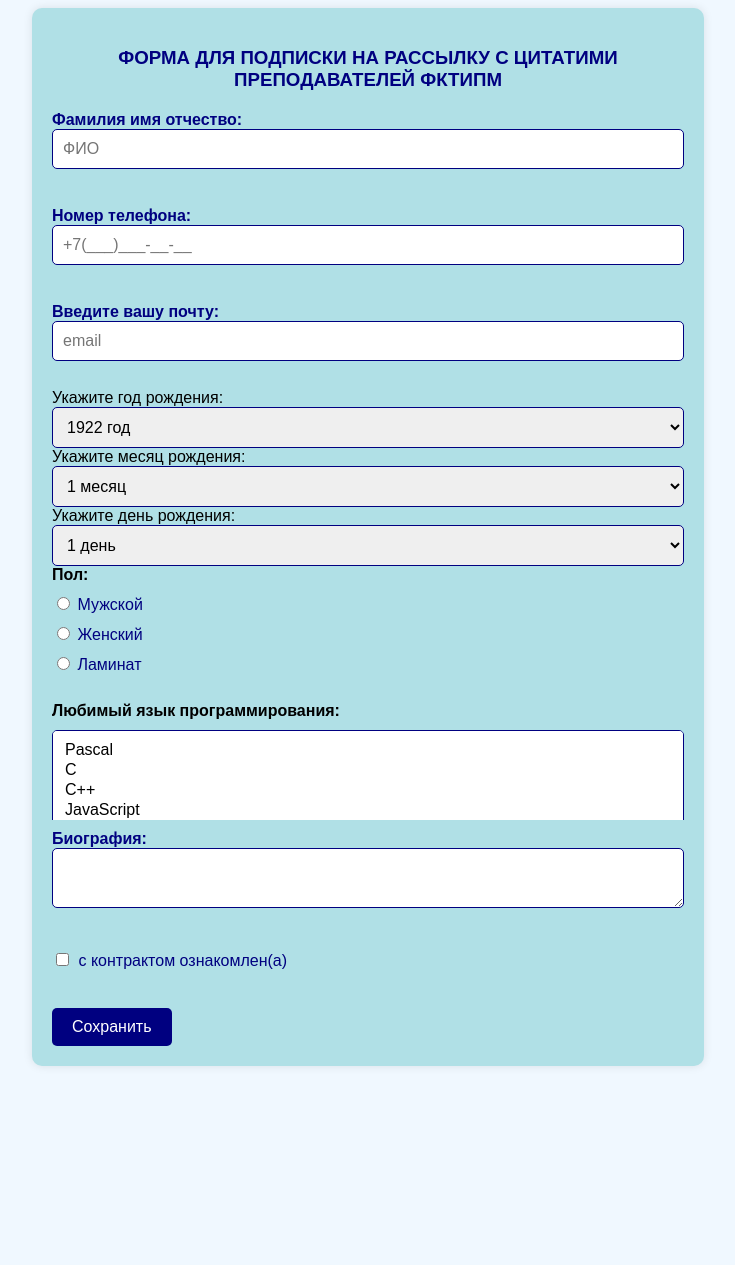
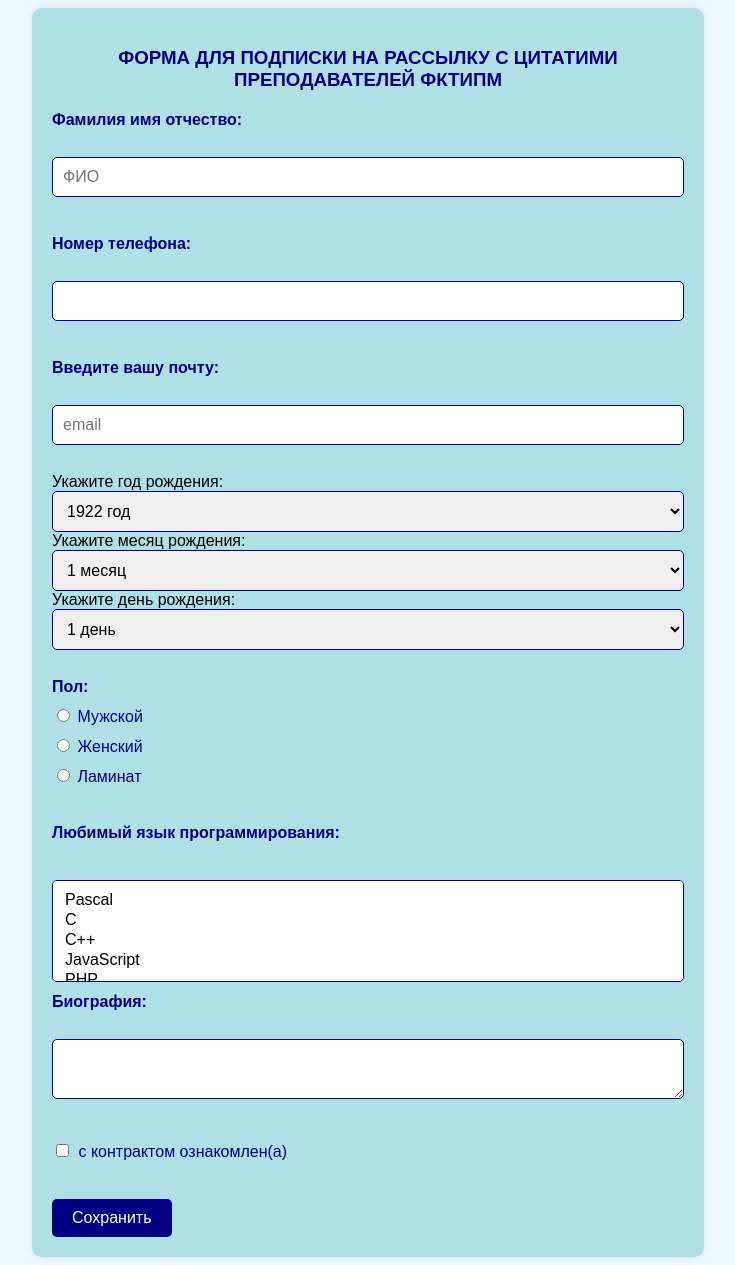
Before and after one commit to ShadrinaM/ShadrinaMM_Web_backend, a PHP site: page / in a window 1280 px wide. Shown: the whole page, without its empty margins (272-1007 px from the left). Before the commit the page ends 1066 px from the top, so only its background shows below. Run offline with PHP 8.4, Linux system fonts and the light colour scheme.

Commit message:
cccccccccccccccc

```diff
--- a/Quest_3/form.php
+++ b/Quest_3/form.php
@@ -27,8 +27,7 @@
           Номер телефона:
         </strong>
         <br>
-        <input name="phone" type="tel" pattern="\+7\-[0-9]{3}\-[0-9]{3}\-[0-9]{2}\-[0-9]{2}"
-          placeholder="+7(___)___-__-__" />
+        <input name="phone" type="tel"/>
       </label>
       <br>
       <label>
@@ -63,6 +62,7 @@
         }
         ?>
       </select>
+      <br>
       <br>
       <strong>
         Пол:
--- a/Quest_3/style.css
+++ b/Quest_3/style.css
@@ -18,7 +18,7 @@ body {
   margin-bottom: 20px;
 }
 
-label {
+label, strong {
   display: block;
   margin: 10px 0;
   color: #000080;
@@ -64,8 +64,3 @@ input[type="submit"]:hover {
 input[type="checkbox"] {
   margin-right: 5px;
 }
-
-.language {
-  height: 100px;
-  overflow-y: scroll;
-}
```
